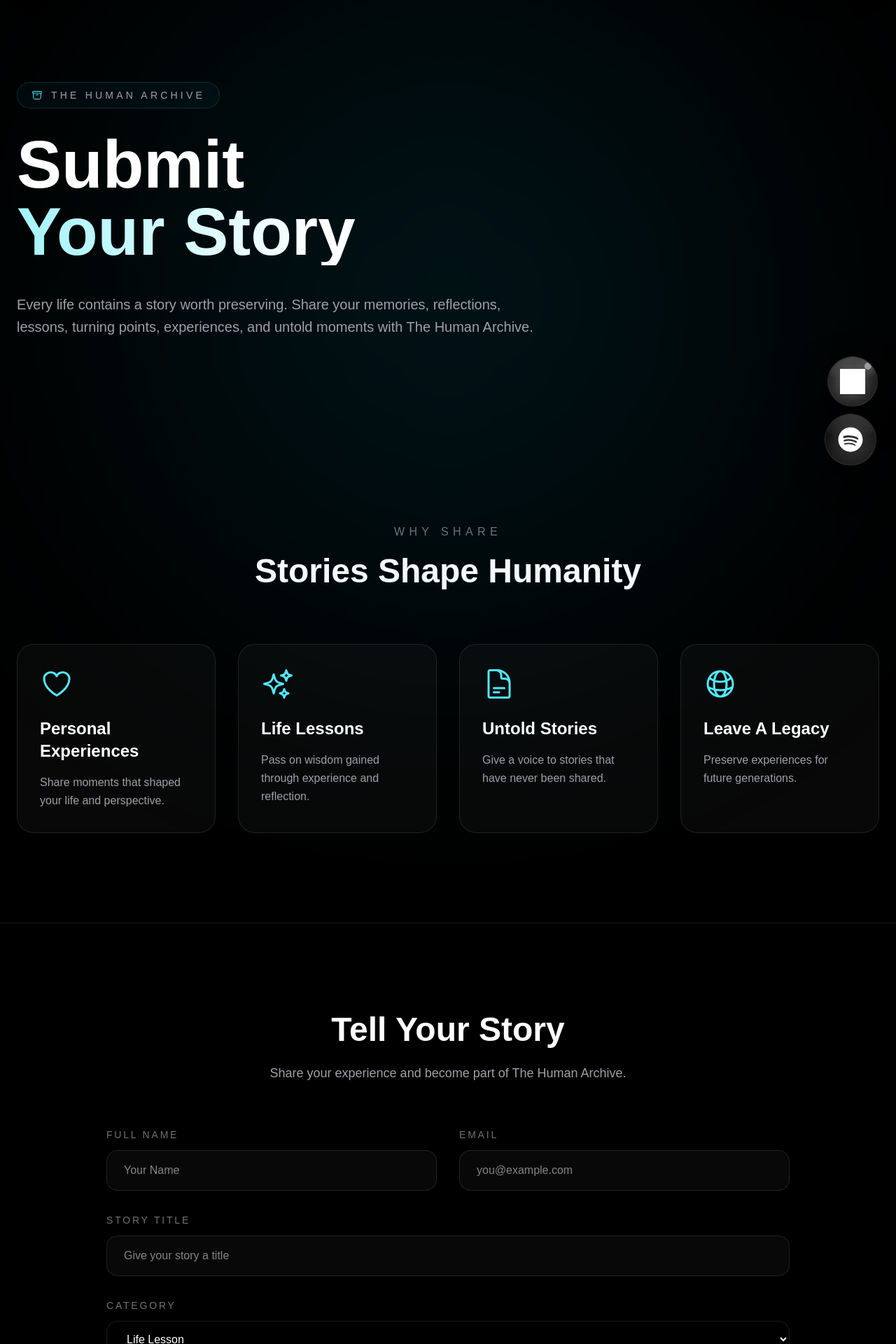
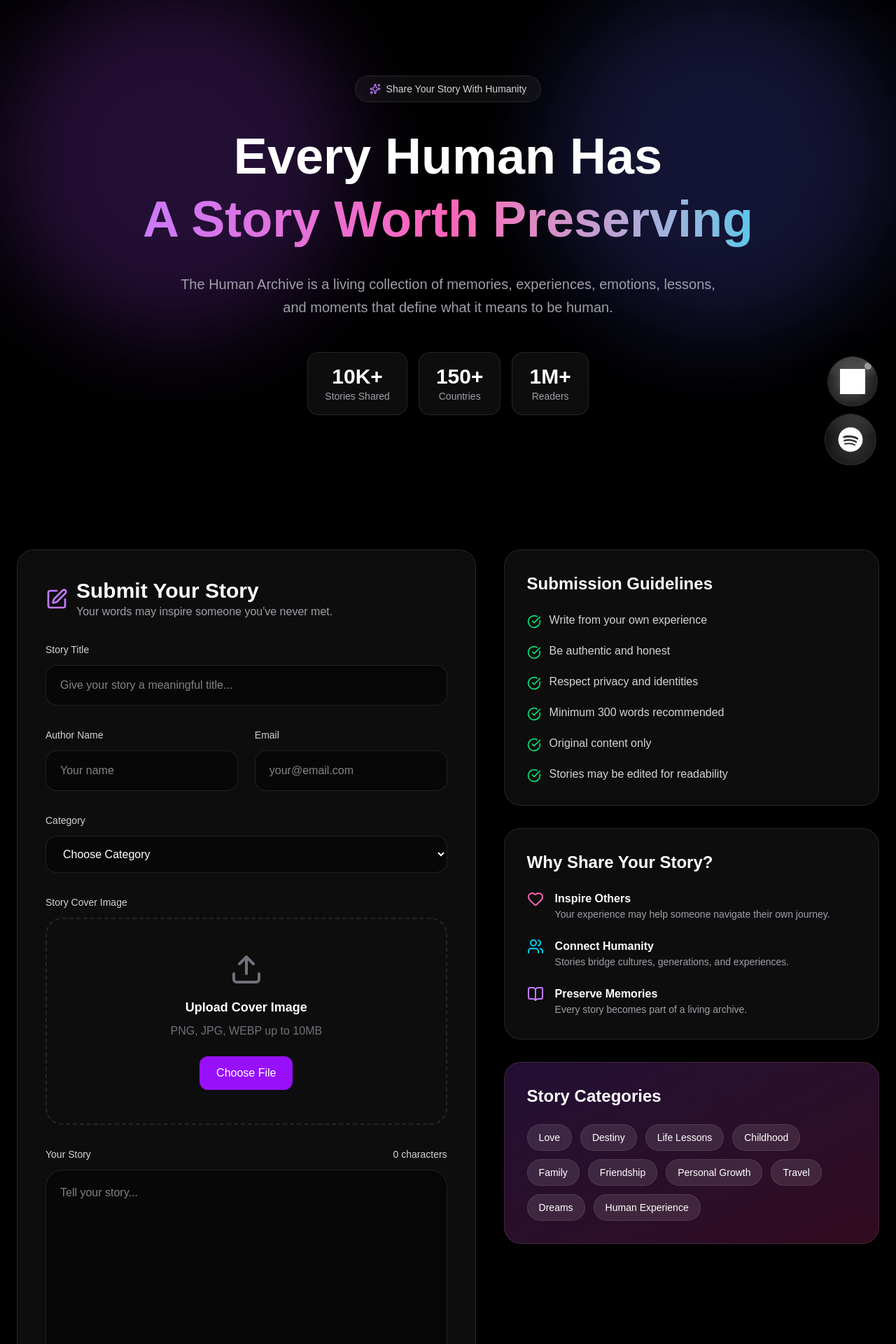
Before and after one commit to itsabhishekme/vihaan-writes-publication, a Next.js app: page /submit-story in a window 1280 px wide. Shown: the part 100-2020 px from the top of the page at 70% size. Built offline with nearby package versions, Linux system fonts and the light colour scheme; grey boxes are pictures that could not be loaded.

Commit message:
Featured Stories

```diff
--- a/app/submit-story/page.tsx
+++ b/app/submit-story/page.tsx
@@ -1,286 +1,422 @@
-import { Metadata } from "next";
+"use client";
+
+import { useState } from "react";
 import {
-  HiOutlineArchiveBox,
-  HiOutlineHeart,
-  HiOutlineSparkles,
-  HiOutlineDocumentText,
-  HiOutlineChatBubbleLeftRight,
-  HiOutlineShieldCheck,
-  HiOutlineGlobeAlt,
-  HiOutlineArrowRight,
-} from "react-icons/hi2";
-
-export const metadata: Metadata = {
-  title: "Submit Your Story | The Human Archive",
-  description:
-    "Share your memories, experiences, lessons, turning points, reflections, and untold stories with The Human Archive.",
-};
+  BookOpen,
+  PenSquare,
+  Upload,
+  Sparkles,
+  Heart,
+  Users,
+  Clock,
+  CheckCircle,
+  ArrowRight,
+  MessageSquare,
+  Star,
+  FileText,
+  Tag,
+} from "lucide-react";
 
 export default function SubmitStoryPage() {
+  const [title, setTitle] = useState("");
+  const [author, setAuthor] = useState("");
+  const [category, setCategory] = useState("");
+  const [story, setStory] = useState("");
+  const [email, setEmail] = useState("");
+
+  const categories = [
+    "Love",
+    "Destiny",
+    "Life Lessons",
+    "Childhood",
+    "Family",
+    "Friendship",
+    "Personal Growth",
+    "Travel",
+    "Dreams",
+    "Human Experience",
+  ];
+
   return (
-    <main className="relative overflow-hidden bg-black text-white">
+    <main className="relative min-h-screen overflow-hidden bg-black text-white">
       {/* Background */}
-      <div className="absolute inset-0 overflow-hidden">
-        <div className="absolute top-0 left-1/2 h-[900px] w-[900px] -translate-x-1/2 rounded-full bg-cyan-500/10 blur-[180px]" />
-        <div className="absolute bottom-0 right-0 h-[600px] w-[600px] rounded-full bg-blue-500/10 blur-[180px]" />
+      <div className="absolute inset-0">
+        <div className="absolute left-0 top-0 h-[500px] w-[500px] rounded-full bg-purple-500/20 blur-3xl" />
+        <div className="absolute right-0 top-0 h-[500px] w-[500px] rounded-full bg-indigo-500/20 blur-3xl" />
+        <div className="absolute bottom-0 left-1/2 h-[500px] w-[500px] -translate-x-1/2 rounded-full bg-cyan-500/10 blur-3xl" />
       </div>
 
       {/* Hero */}
-      <section className="relative min-h-[80vh] flex items-center">
-        <div className="max-w-7xl mx-auto px-6 w-full">
-          <div className="max-w-4xl">
-            <div className="inline-flex items-center gap-3 px-5 py-2 rounded-full border border-cyan-500/20 bg-cyan-500/5 mb-8">
-              <HiOutlineArchiveBox className="text-cyan-300" />
-              <span className="uppercase tracking-[0.3em] text-sm text-zinc-400">
-                The Human Archive
+      <section className="relative z-10 px-6 pt-32 pb-24">
+        <div className="mx-auto max-w-7xl">
+          <div className="text-center">
+            <div className="mb-8 inline-flex items-center gap-2 rounded-full border border-white/10 bg-white/5 px-5 py-2 backdrop-blur-xl">
+              <Sparkles className="h-4 w-4 text-purple-400" />
+              <span className="text-sm text-zinc-300">
+                Share Your Story With Humanity
               </span>
             </div>
 
-            <h1 className="text-6xl md:text-8xl font-black leading-none">
-              Submit
-              <span className="block bg-gradient-to-r from-cyan-200 via-white to-blue-300 bg-clip-text text-transparent">
-                Your Story
+            <h1 className="mx-auto max-w-5xl text-5xl font-bold leading-tight md:text-7xl">
+              Every Human Has
+              <span className="block bg-gradient-to-r from-purple-400 via-pink-400 to-cyan-400 bg-clip-text text-transparent">
+                A Story Worth Preserving
               </span>
             </h1>
 
-            <p className="mt-10 text-xl text-zinc-400 leading-relaxed max-w-3xl">
-              Every life contains a story worth preserving.
-              Share your memories, reflections, lessons, turning points,
-              experiences, and untold moments with The Human Archive.
+            <p className="mx-auto mt-8 max-w-3xl text-lg leading-relaxed text-zinc-400 md:text-xl">
+              The Human Archive is a living collection of memories,
+              experiences, emotions, lessons, and moments that define what it
+              means to be human.
             </p>
+
+            <div className="mt-12 flex flex-wrap items-center justify-center gap-4">
+              <div className="rounded-2xl border border-white/10 bg-white/5 px-6 py-4 backdrop-blur-xl">
+                <div className="text-3xl font-bold">10K+</div>
+                <div className="text-sm text-zinc-400">Stories Shared</div>
+              </div>
+
+              <div className="rounded-2xl border border-white/10 bg-white/5 px-6 py-4 backdrop-blur-xl">
+                <div className="text-3xl font-bold">150+</div>
+                <div className="text-sm text-zinc-400">Countries</div>
+              </div>
+
+              <div className="rounded-2xl border border-white/10 bg-white/5 px-6 py-4 backdrop-blur-xl">
+                <div className="text-3xl font-bold">1M+</div>
+                <div className="text-sm text-zinc-400">Readers</div>
               </div>
             </div>
-      </section>
-
-      {/* Why Share */}
-      <section className="py-32">
-        <div className="max-w-7xl mx-auto px-6">
-          <div className="text-center mb-20">
-            <span className="uppercase tracking-[0.4em] text-zinc-500">
-              Why Share
-            </span>
-
-            <h2 className="text-5xl font-bold mt-5">
-              Stories Shape Humanity
-            </h2>
-          </div>
-
-          <div className="grid md:grid-cols-2 xl:grid-cols-4 gap-8">
-            {[
-              {
-                icon: HiOutlineHeart,
-                title: "Personal Experiences",
-                desc: "Share moments that shaped your life and perspective.",
-              },
-              {
-                icon: HiOutlineSparkles,
-                title: "Life Lessons",
-                desc: "Pass on wisdom gained through experience and reflection.",
-              },
-              {
-                icon: HiOutlineDocumentText,
-                title: "Untold Stories",
-                desc: "Give a voice to stories that have never been shared.",
-              },
-              {
-                icon: HiOutlineGlobeAlt,
-                title: "Leave A Legacy",
-                desc: "Preserve experiences for future generations.",
-              },
-            ].map((item, index) => {
-              const Icon = item.icon;
-
-              return (
-                <div
-                  key={index}
-                  className="rounded-3xl border border-white/10 bg-white/[0.03] p-8"
-                >
-                  <Icon className="text-5xl text-cyan-300 mb-6" />
-
-                  <h3 className="text-2xl font-semibold mb-4">
-                    {item.title}
-                  </h3>
-
-                  <p className="text-zinc-400 leading-relaxed">
-                    {item.desc}
-                  </p>
-                </div>
-              );
-            })}
           </div>
         </div>
       </section>
 
       {/* Submission Form */}
-      <section className="py-32 border-y border-white/10">
-        <div className="max-w-5xl mx-auto px-6">
-          <div className="text-center mb-16">
-            <h2 className="text-5xl font-bold">
-              Tell Your Story
-            </h2>
-
-            <p className="mt-6 text-zinc-400 text-lg">
-              Share your experience and become part of The Human Archive.
+      <section className="relative z-10 px-6 py-24">
+        <div className="mx-auto max-w-7xl">
+          <div className="grid gap-10 lg:grid-cols-[1.1fr_0.9fr]">
+            {/* Form */}
+            <div className="rounded-3xl border border-white/10 bg-white/5 p-8 backdrop-blur-2xl md:p-10">
+              <div className="mb-8 flex items-center gap-3">
+                <PenSquare className="h-8 w-8 text-purple-400" />
+                <div>
+                  <h2 className="text-3xl font-bold">Submit Your Story</h2>
+                  <p className="text-zinc-400">
+                    Your words may inspire someone you've never met.
                   </p>
+                </div>
               </div>
 
               <form className="space-y-8">
-            <div className="grid md:grid-cols-2 gap-8">
                 <div>
-                <label className="block mb-3 text-sm uppercase tracking-[0.2em] text-zinc-500">
-                  Full Name
+                  <label className="mb-3 block text-sm font-medium text-zinc-300">
+                    Story Title
                   </label>
 
                   <input
                     type="text"
-                  className="w-full rounded-2xl border border-white/10 bg-white/[0.03] px-6 py-4 outline-none focus:border-cyan-500/50"
-                  placeholder="Your Name"
+                    value={title}
+                    onChange={(e) => setTitle(e.target.value)}
+                    placeholder="Give your story a meaningful title..."
+                    className="w-full rounded-2xl border border-white/10 bg-black/40 px-5 py-4 outline-none transition-all focus:border-purple-500"
+                  />
+                </div>
+
+                <div className="grid gap-6 md:grid-cols-2">
+                  <div>
+                    <label className="mb-3 block text-sm font-medium text-zinc-300">
+                      Author Name
+                    </label>
+
+                    <input
+                      type="text"
+                      value={author}
+                      onChange={(e) => setAuthor(e.target.value)}
+                      placeholder="Your name"
+                      className="w-full rounded-2xl border border-white/10 bg-black/40 px-5 py-4 outline-none focus:border-purple-500"
                     />
                   </div>
 
                   <div>
-                <label className="block mb-3 text-sm uppercase tracking-[0.2em] text-zinc-500">
+                    <label className="mb-3 block text-sm font-medium text-zinc-300">
                       Email
                     </label>
 
                     <input
                       type="email"
-                  className="w-full rounded-2xl border border-white/10 bg-white/[0.03] px-6 py-4 outline-none focus:border-cyan-500/50"
-                  placeholder="you@example.com"
+                      value={email}
+                      onChange={(e) => setEmail(e.target.value)}
+                      placeholder="your@email.com"
+                      className="w-full rounded-2xl border border-white/10 bg-black/40 px-5 py-4 outline-none focus:border-purple-500"
                     />
                   </div>
                 </div>
 
                 <div>
-              <label className="block mb-3 text-sm uppercase tracking-[0.2em] text-zinc-500">
-                Story Title
-              </label>
-
-              <input
-                type="text"
-                className="w-full rounded-2xl border border-white/10 bg-white/[0.03] px-6 py-4 outline-none focus:border-cyan-500/50"
-                placeholder="Give your story a title"
-              />
-            </div>
-
-            <div>
-              <label className="block mb-3 text-sm uppercase tracking-[0.2em] text-zinc-500">
+                  <label className="mb-3 block text-sm font-medium text-zinc-300">
                     Category
                   </label>
 
-              <select className="w-full rounded-2xl border border-white/10 bg-black px-6 py-4 outline-none">
-                <option>Life Lesson</option>
-                <option>Love & Relationships</option>
-                <option>Transformation</option>
-                <option>Memory</option>
-                <option>Regret</option>
-                <option>Healing</option>
-                <option>Personal Journey</option>
-                <option>Other</option>
+                  <select
+                    value={category}
+                    onChange={(e) => setCategory(e.target.value)}
+                    className="w-full rounded-2xl border border-white/10 bg-black/40 px-5 py-4 outline-none focus:border-purple-500"
+                  >
+                    <option value="">Choose Category</option>
+
+                    {categories.map((item) => (
+                      <option key={item}>{item}</option>
+                    ))}
                   </select>
                 </div>
 
                 <div>
-              <label className="block mb-3 text-sm uppercase tracking-[0.2em] text-zinc-500">
-                Your Story
+                  <label className="mb-3 block text-sm font-medium text-zinc-300">
+                    Story Cover Image
+                  </label>
+
+                  <div className="rounded-3xl border-2 border-dashed border-white/10 p-12 text-center transition-all hover:border-purple-500">
+                    <Upload className="mx-auto mb-4 h-12 w-12 text-zinc-500" />
+
+                    <h3 className="text-lg font-semibold">
+                      Upload Cover Image
+                    </h3>
+
+                    <p className="mt-2 text-zinc-500">
+                      PNG, JPG, WEBP up to 10MB
+                    </p>
+
+                    <button
+                      type="button"
+                      className="mt-6 rounded-xl bg-purple-600 px-6 py-3 font-medium transition-all hover:bg-purple-500"
+                    >
+                      Choose File
+                    </button>
+                  </div>
+                </div>
+
+                <div>
+                  <label className="mb-3 flex items-center justify-between text-sm font-medium text-zinc-300">
+                    <span>Your Story</span>
+                    <span>{story.length} characters</span>
                   </label>
 
                   <textarea
-                rows={12}
-                className="w-full rounded-3xl border border-white/10 bg-white/[0.03] p-6 outline-none focus:border-cyan-500/50"
-                placeholder="Write your story here..."
+                    rows={15}
+                    value={story}
+                    onChange={(e) => setStory(e.target.value)}
+                    placeholder="Tell your story..."
+                    className="w-full rounded-3xl border border-white/10 bg-black/40 p-5 outline-none focus:border-purple-500"
                   />
-            </div>
-
-            <div className="flex items-start gap-3">
-              <input
-                type="checkbox"
-                className="mt-1"
-              />
-
-              <p className="text-zinc-400 text-sm leading-relaxed">
-                I confirm that this story is my own and I consent to its
-                review for possible publication within The Human Archive.
-              </p>
                 </div>
 
                 <button
                   type="submit"
-              className="inline-flex items-center gap-3 px-8 py-4 rounded-2xl bg-white text-black font-semibold"
+                  className="group flex w-full items-center justify-center gap-3 rounded-2xl bg-gradient-to-r from-purple-600 to-pink-600 px-8 py-5 text-lg font-semibold transition-all hover:scale-[1.01]"
                 >
                   Submit Story
-              <HiOutlineArrowRight />
+
+                  <ArrowRight className="h-5 w-5 transition-transform group-hover:translate-x-1" />
                 </button>
               </form>
             </div>
-      </section>
 
-      {/* Guidelines */}
-      <section className="py-32">
-        <div className="max-w-7xl mx-auto px-6">
-          <div className="text-center mb-20">
-            <h2 className="text-5xl font-bold">
+            {/* Sidebar */}
+            <div className="space-y-8">
+              <div className="rounded-3xl border border-white/10 bg-white/5 p-8 backdrop-blur-xl">
+                <h3 className="mb-6 text-2xl font-bold">
                   Submission Guidelines
-            </h2>
+                </h3>
+
+                <div className="space-y-5">
+                  {[
+                    "Write from your own experience",
+                    "Be authentic and honest",
+                    "Respect privacy and identities",
+                    "Minimum 300 words recommended",
+                    "Original content only",
+                    "Stories may be edited for readability",
+                  ].map((item) => (
+                    <div key={item} className="flex gap-3">
+                      <CheckCircle className="mt-1 h-5 w-5 text-green-400" />
+                      <p className="text-zinc-300">{item}</p>
+                    </div>
+                  ))}
+                </div>
               </div>
 
-          <div className="grid md:grid-cols-3 gap-8">
-            <div className="rounded-3xl border border-white/10 bg-white/[0.03] p-8">
-              <HiOutlineChatBubbleLeftRight className="text-5xl text-cyan-300 mb-6" />
-
-              <h3 className="text-2xl font-semibold mb-4">
-                Be Authentic
+              <div className="rounded-3xl border border-white/10 bg-white/5 p-8 backdrop-blur-xl">
+                <h3 className="mb-6 text-2xl font-bold">
+                  Why Share Your Story?
                 </h3>
 
-              <p className="text-zinc-400">
-                Honest experiences create the most meaningful stories.
+                <div className="space-y-6">
+                  <div className="flex gap-4">
+                    <Heart className="h-6 w-6 text-pink-400" />
+                    <div>
+                      <h4 className="font-semibold">Inspire Others</h4>
+                      <p className="text-sm text-zinc-400">
+                        Your experience may help someone navigate their own
+                        journey.
                       </p>
                     </div>
+                  </div>
 
-            <div className="rounded-3xl border border-white/10 bg-white/[0.03] p-8">
-              <HiOutlineHeart className="text-5xl text-pink-300 mb-6" />
-
-              <h3 className="text-2xl font-semibold mb-4">
-                Write From Experience
-              </h3>
-
-              <p className="text-zinc-400">
-                Personal reflections and lessons are encouraged.
+                  <div className="flex gap-4">
+                    <Users className="h-6 w-6 text-cyan-400" />
+                    <div>
+                      <h4 className="font-semibold">Connect Humanity</h4>
+                      <p className="text-sm text-zinc-400">
+                        Stories bridge cultures, generations, and experiences.
                       </p>
                     </div>
+                  </div>
 
-            <div className="rounded-3xl border border-white/10 bg-white/[0.03] p-8">
-              <HiOutlineShieldCheck className="text-5xl text-green-300 mb-6" />
+                  <div className="flex gap-4">
+                    <BookOpen className="h-6 w-6 text-purple-400" />
+                    <div>
+                      <h4 className="font-semibold">Preserve Memories</h4>
+                      <p className="text-sm text-zinc-400">
+                        Every story becomes part of a living archive.
+                      </p>
+                    </div>
+                  </div>
+                </div>
+              </div>
 
-              <h3 className="text-2xl font-semibold mb-4">
-                Respect Privacy
-              </h3>
+              <div className="rounded-3xl border border-white/10 bg-gradient-to-br from-purple-500/20 to-pink-500/20 p-8">
+                <h3 className="mb-6 text-2xl font-bold">Story Categories</h3>
 
-              <p className="text-zinc-400">
-                Avoid sharing sensitive information about others.
-              </p>
+                <div className="flex flex-wrap gap-3">
+                  {categories.map((item) => (
+                    <span
+                      key={item}
+                      className="rounded-full border border-white/10 bg-white/10 px-4 py-2 text-sm"
+                    >
+                      {item}
+                    </span>
+                  ))}
+                </div>
+              </div>
             </div>
           </div>
         </div>
       </section>
 
-      {/* CTA */}
-      <section className="py-32">
-        <div className="max-w-6xl mx-auto px-6">
-          <div className="rounded-[40px] border border-white/10 bg-gradient-to-br from-white/[0.05] to-white/[0.02] p-16 text-center">
-            <HiOutlineArchiveBox className="mx-auto text-6xl text-cyan-300 mb-8" />
+      {/* Featured Stories */}
+      <section className="relative z-10 px-6 py-24">
+        <div className="mx-auto max-w-7xl">
+          <div className="mb-16 text-center">
+            <h2 className="text-5xl font-bold">Featured Stories</h2>
 
-            <h2 className="text-5xl font-bold mb-6">
-              Every Story Matters
-            </h2>
+            <p className="mt-4 text-zinc-400">
+              Voices from around the world.
+            </p>
+          </div>
 
-            <p className="max-w-3xl mx-auto text-xl text-zinc-400 leading-relaxed">
-              Your experiences may inspire, heal, guide,
-              or transform someone you've never met.
+          <div className="grid gap-8 md:grid-cols-3">
+            {[
+              {
+                title: "The Letter I Never Sent",
+                icon: FileText,
+              },
+              {
+                title: "A Stranger Changed My Life",
+                icon: MessageSquare,
+              },
+              {
+                title: "The Day Everything Changed",
+                icon: Star,
+              },
+            ].map((story, index) => (
+              <div
+                key={index}
+                className="group rounded-3xl border border-white/10 bg-white/5 p-8 backdrop-blur-xl transition-all hover:-translate-y-2"
+              >
+                <story.icon className="mb-5 h-10 w-10 text-purple-400" />
+
+                <h3 className="mb-4 text-2xl font-bold">{story.title}</h3>
+
+                <p className="text-zinc-400">
+                  A powerful human story that touched thousands of readers and
+                  became part of our growing archive.
                 </p>
+
+                <button className="mt-6 flex items-center gap-2 text-purple-400">
+                  Read Story
+                  <ArrowRight className="h-4 w-4" />
+                </button>
+              </div>
+            ))}
           </div>
         </div>
       </section>
+
+      {/* FAQ */}
+      <section className="relative z-10 px-6 py-24">
+        <div className="mx-auto max-w-5xl">
+          <div className="mb-16 text-center">
+            <h2 className="text-5xl font-bold">Frequently Asked Questions</h2>
+          </div>
+
+          <div className="space-y-6">
+            {[
+              {
+                q: "Can I submit anonymously?",
+                a: "Yes. You may choose to keep your identity private.",
+              },
+              {
+                q: "Will my story be edited?",
+                a: "Minor edits may be made for readability while preserving your voice.",
+              },
+              {
+                q: "How long should my story be?",
+                a: "We recommend at least 300 words, but meaningful stories come in all lengths.",
+              },
+              {
+                q: "Can I submit multiple stories?",
+                a: "Absolutely. We welcome multiple submissions.",
+              },
+            ].map((faq, index) => (
+              <div
+                key={index}
+                className="rounded-3xl border border-white/10 bg-white/5 p-8 backdrop-blur-xl"
+              >
+                <h3 className="mb-3 text-xl font-semibold">{faq.q}</h3>
+                <p className="text-zinc-400">{faq.a}</p>
+              </div>
+            ))}
+          </div>
+        </div>
+      </section>
+
+      {/* Final CTA */}
+      <section className="relative z-10 px-6 py-32">
+        <div className="mx-auto max-w-5xl text-center">
+          <Tag className="mx-auto mb-6 h-12 w-12 text-purple-400" />
+
+          <h2 className="text-5xl font-bold md:text-6xl">
+            Your Story Matters
+          </h2>
+
+          <p className="mx-auto mt-6 max-w-2xl text-xl text-zinc-400">
+            Somewhere in the world, someone needs to hear what you've lived.
+          </p>
+
+          <button className="mt-10 rounded-2xl bg-gradient-to-r from-purple-600 to-pink-600 px-10 py-5 text-lg font-semibold">
+            Start Writing Today
+          </button>
+        </div>
+      </section>
+
+      {/* Footer */}
+      <footer className="border-t border-white/10 px-6 py-10 text-center">
+        <div className="flex items-center justify-center gap-3">
+          <Clock className="h-5 w-5 text-purple-400" />
+          <span className="text-zinc-400">
+            The Human Archive • Preserving Humanity's Stories
+          </span>
+        </div>
+      </footer>
     </main>
   );
 }
```
Lines whose indentation alone changed are shown as unchanged.
